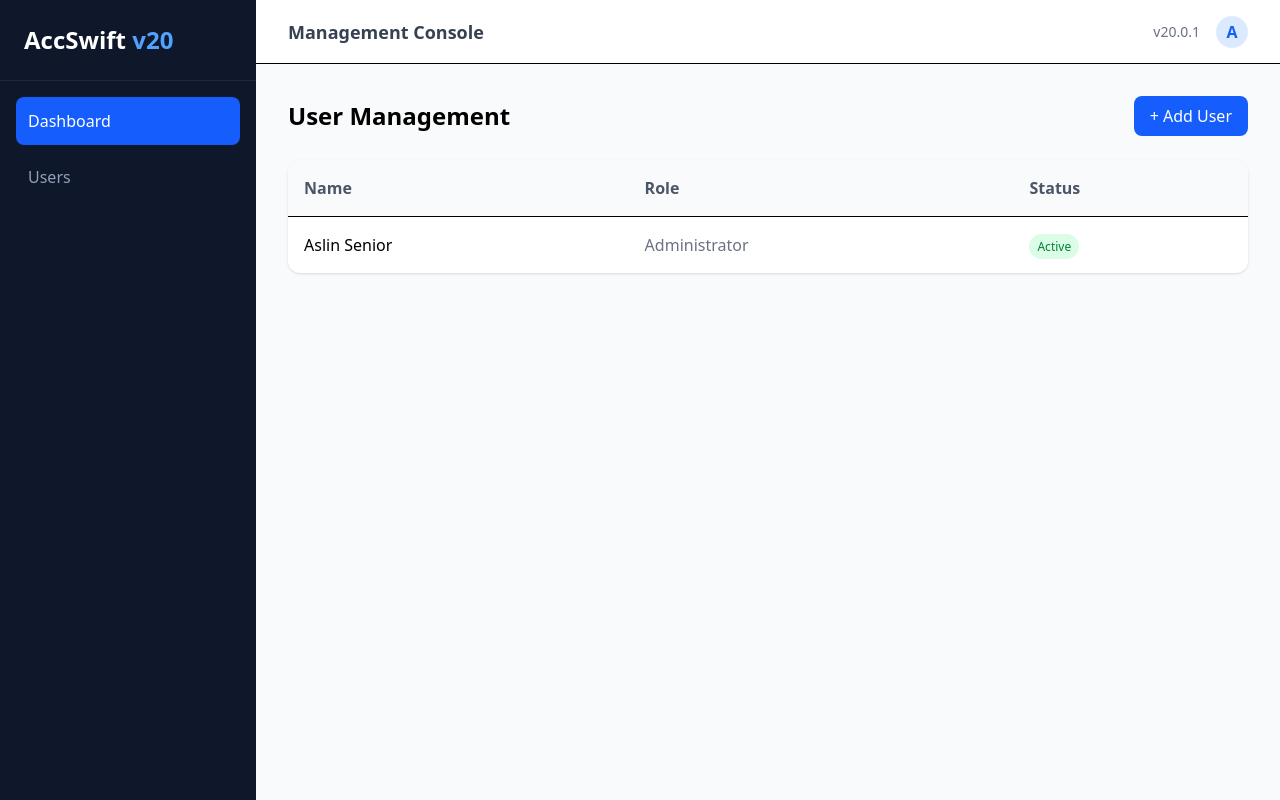
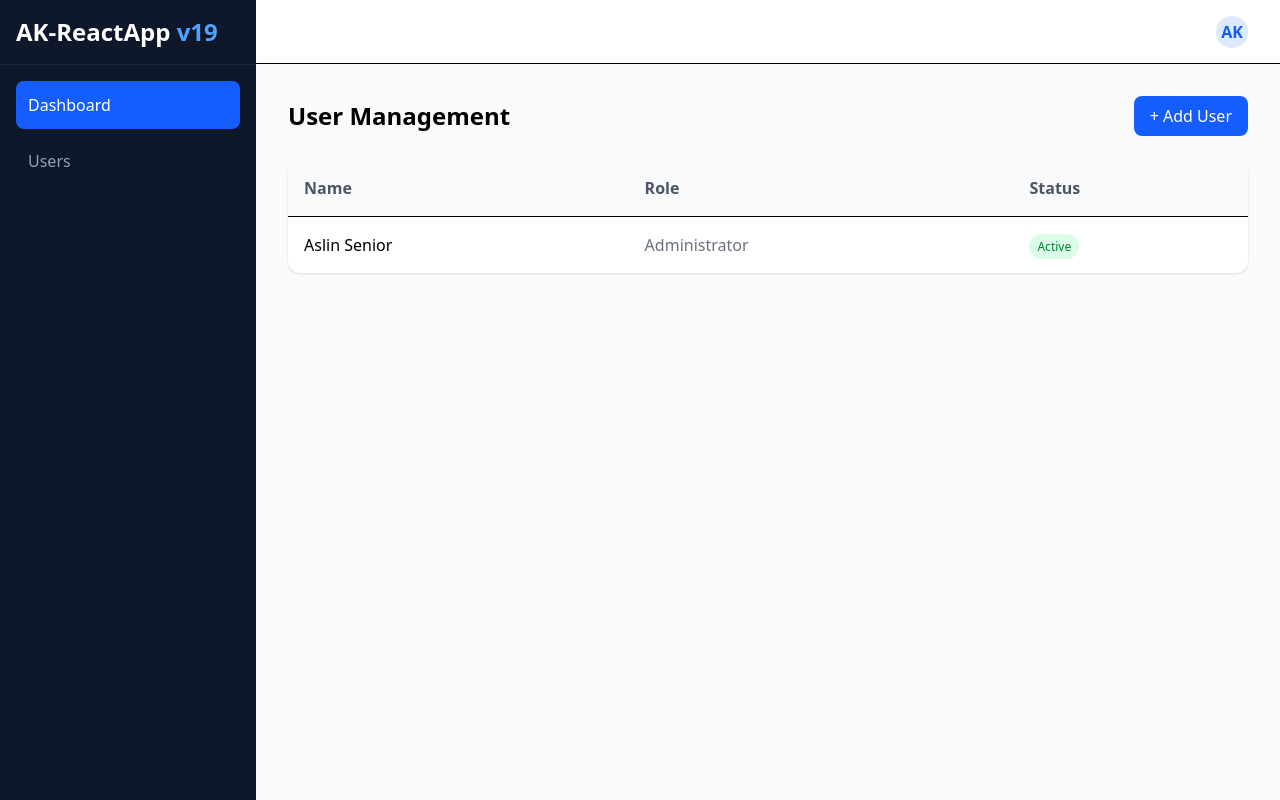
Before and after one commit to asl1n/aslin-exe, a React (Vite) app: page / in a window 1280 px wide. Built offline with nearby package versions, Linux system fonts and the light colour scheme; sample sign-in values are in the browser's storage.

Commit message:
Feat: Logout Feature Added

```diff
--- a/src/App.tsx
+++ b/src/App.tsx
@@ -1,7 +1,29 @@
-import type { ReactElement } from "react";
-import { Outlet, NavLink } from "react-router-dom";
+import { useEffect, useRef, useState, type ReactElement } from "react";
+import { Outlet, NavLink, useNavigate } from "react-router-dom";
+import { LogOut } from "lucide-react";
+import { toast } from "sonner";
 
 function App(): ReactElement {
+  const [isMenuOpen, setIsMenuOpen] = useState(false);
+  const navigate = useNavigate();
+  const menuRef = useRef<HTMLDivElement>(null);
+
+  useEffect(() => {
+    const handleClickOutside = (event: MouseEvent) => {
+      if (menuRef.current && !menuRef.current.contains(event.target as Node)) {
+        setIsMenuOpen(false);
+      }
+    };
+    document.addEventListener("mousedown", handleClickOutside);
+    return () => document.removeEventListener("mousedown", handleClickOutside);
+  }, []);
+
+  const handleLogout = () => {
+    localStorage.removeItem("isLoggedIn");
+    toast.success("Logout Successful!");
+    navigate("/login", { replace: true });
+  };
+
   const linkStyles = ({ isActive }: { isActive: boolean }) =>
     `flex items-center p-3 rounded-lg transition-colors ${
       isActive ? "bg-blue-600 text-white" : "text-slate-400 hover:bg-slate-800"
@@ -11,8 +33,8 @@ function App(): ReactElement {
     <div className="min-h-screen bg-gray-50 flex">
       {/* Sidebar */}
       <aside className="w-64 bg-slate-900 text-white flex flex-col fixed h-full">
-        <div className="p-6 text-2xl font-bold border-b border-slate-800">
-          AccSwift <span className="text-blue-400">v20</span>
+        <div className="p-4 text-2xl font-bold border-b border-slate-800">
+          AK-ReactApp <span className="text-blue-400">v19</span>
         </div>
 
         <nav className="flex-1 p-4 space-y-2">
@@ -28,17 +50,39 @@ function App(): ReactElement {
 
       {/* Main Content Area */}
       <div className="flex-1 ml-64 flex flex-col">
-        <header className="h-16 bg-white border-b flex items-center justify-between px-8 sticky top-0 z-10">
-          <h1 className="text-lg font-semibold text-gray-700">
-            Management Console
-          </h1>
-          <div className="flex items-center gap-4">
-            <span className="text-sm text-gray-500">v20.0.1</span>
-            <div className="h-8 w-8 rounded-full bg-blue-100 flex items-center justify-center text-blue-600 font-bold">
-              A
+        <div className="relative" ref={menuRef}>
+          <header className="h-16 bg-white border-b flex items-center justify-end px-8 sticky top-0 z-10">
+            <div
+              className="h-8 w-8 rounded-full bg-blue-100 flex items-center justify-center text-blue-600 font-bold cursor-pointer"
+              onClick={() => {
+                setIsMenuOpen(!isMenuOpen);
+              }}
+            >
+              AK
             </div>
-          </div>
-        </header>
+          </header>
+
+          {/* Dropdown Menu */}
+          {isMenuOpen && (
+            <div className="absolute right-0 mt-2 w-48 bg-white rounded-xl shadow-2xl border border-slate-100 py-2 z-50 animate-in fade-in zoom-in duration-200">
+              <div className="px-4 py-2 border-b border-slate-50 mb-1">
+                <p className="text-xs text-slate-400 font-medium uppercase tracking-wider">
+                  Account
+                </p>
+                <p className="text-sm font-bold text-slate-700">Current User</p>
+              </div>
+
+              <hr className="my-1 border-slate-50" />
+
+              <button
+                onClick={handleLogout}
+                className="w-full flex items-center gap-2 px-4 py-2 text-sm text-red-600 hover:bg-red-50 transition-colors text-left cursor-pointer font-medium"
+              >
+                <LogOut size={16} /> Logout
+              </button>
+            </div>
+          )}
+        </div>
 
         <main className="p-8">
           {/* The Router Outlet */}
--- a/src/pages/login.tsx
+++ b/src/pages/login.tsx
@@ -21,7 +21,7 @@ export default function Login() {
     if (username === "aslin" && password === "aslin") {
       localStorage.setItem("isLoggedIn", "true");
       toast.success("Access Granted", {
-        description: "Welcome to AccSwift v20",
+        description: "Welcome to AK-ReactApp",
       });
       navigate("/", { replace: true });
     } else {
```
